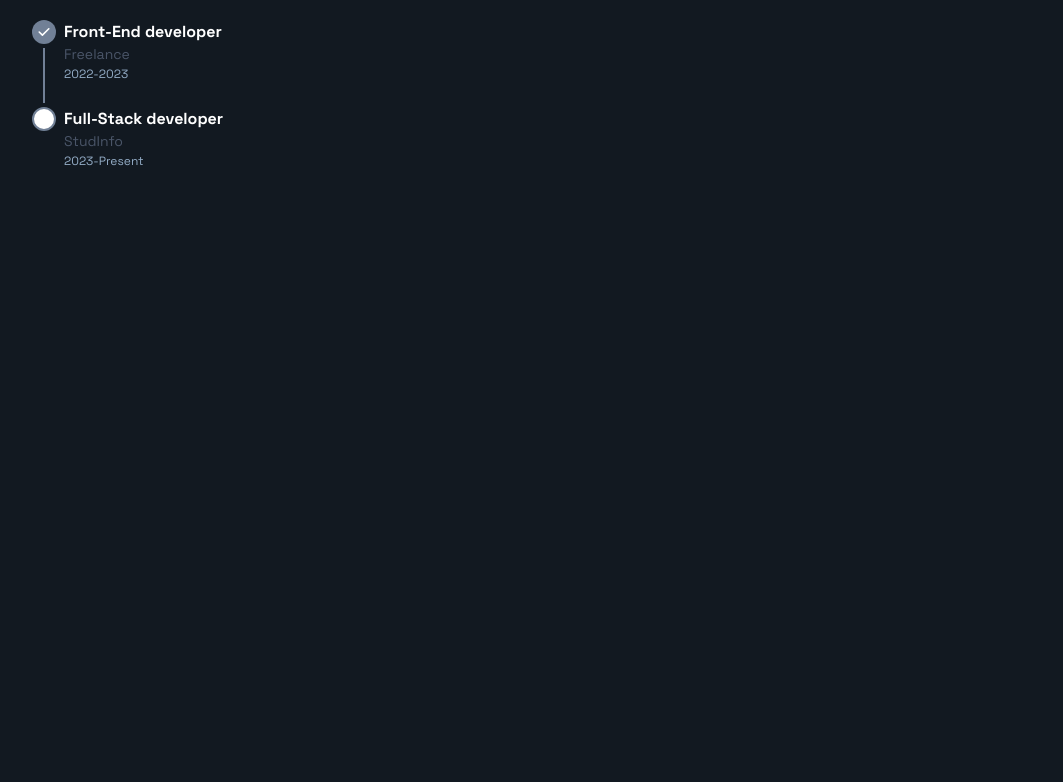
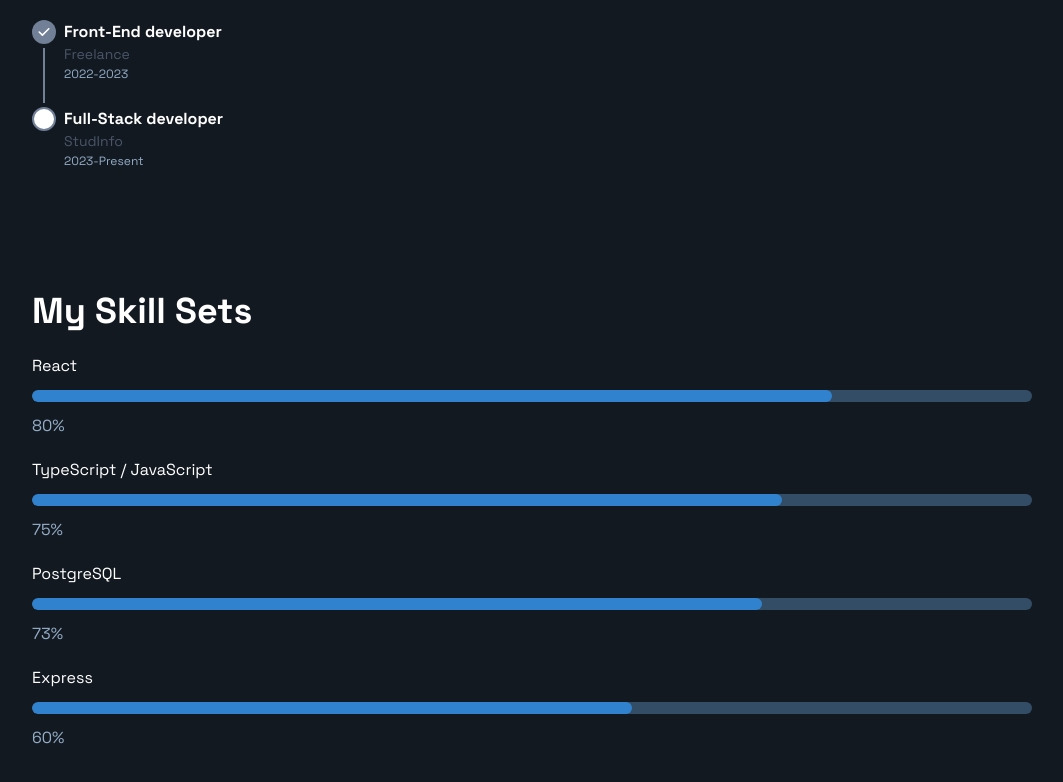
Before and after one commit to DenysHarkavenko/harkavenko_dev, a React (Vite) app: page / in a window 1280 px wide. Shown: the part 1062-1844 px from the top of the page, without its empty margins (108-1171 px from the left). Before the commit the page ends 1292 px from the top, so only its background shows below. Built offline with nearby package versions, Linux system fonts and the light colour scheme.

Commit message:
skills add logic

```diff
--- a/src/components/Main/DevelopmentExperience.tsx
+++ b/src/components/Main/DevelopmentExperience.tsx
@@ -1,5 +1,5 @@
 import { Box, Heading } from '@chakra-ui/react'
-import Example from './Example'
+import Example from './ExperienceStepper'
 
 const DevelopmentExperience: React.FC = () => {
   return (
--- a/src/components/Main/Main.tsx
+++ b/src/components/Main/Main.tsx
@@ -1,6 +1,7 @@
 import { Box } from '@chakra-ui/react'
 import AboutMe from './AboutMe'
 import DevelopmentExperience from './DevelopmentExperience'
+import Skills from './Skills'
 
 const Main: React.FC = () => {
   return (
@@ -8,6 +9,7 @@ const Main: React.FC = () => {
       <Box maxW='1080px' w='100%' margin='0 auto'>
         <AboutMe />
         <DevelopmentExperience />
+        <Skills/>
       </Box>
     </Box>
   )
--- /dev/null
+++ b/src/components/Main/SkillProgressBar.tsx
@@ -0,0 +1,24 @@
+import { Progress, Text, Box } from '@chakra-ui/react'
+
+type SkillProgressBarProps = {
+  vl: number
+  skill: React.ReactNode
+}
+
+const SkillProgressbar: React.FC<SkillProgressBarProps> = ({ vl, skill }) => {
+  return (
+    <Box mt='20px'>
+      <Text>{skill}</Text>
+      <Progress
+        value={vl}
+        borderRadius='6px'
+        size='md'
+        bg='#334D66'
+        m='12px 0'
+      />
+      <Text color='#94ADC7'>{vl}%</Text>
+    </Box>
+  )
+}
+
+export default SkillProgressbar
--- /dev/null
+++ b/src/components/Main/Skills.tsx
@@ -0,0 +1,26 @@
+import { Box, Heading } from '@chakra-ui/react'
+import SkillProgressbar from './SkillProgressBar'
+
+const skillsData = [
+  { skill: 'React', level: 80 },
+  { skill: 'TypeScript / JavaScript', level: 75 },
+  { skill: 'PostgreSQL', level: 73 },
+  { skill: 'Express', level: 60 },
+]
+
+const Skills: React.FC = () => {
+  return (
+    <Box textAlign={['center', null, null, 'unset', 'unset']} p='60px 40px'>
+      <Heading>My Skill Sets</Heading>
+      {skillsData.map((skillItem, index) => (
+        <SkillProgressbar
+          key={index}
+          vl={skillItem.level}
+          skill={skillItem.skill}
+        />
+      ))}
+    </Box>
+  )
+}
+
+export default Skills
```
Also changed, not shown: src/components/Main/ExperienceStepper.tsx (renamed from src/components/Main/Example.tsx).
